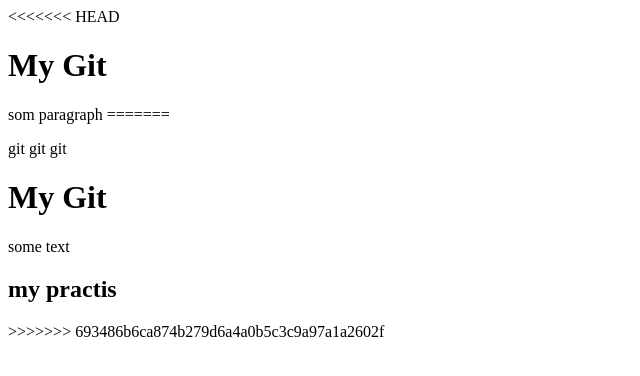
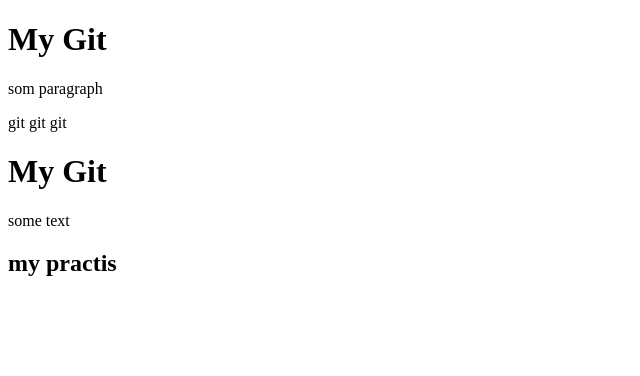
Before and after one commit to Diana-Zaqaryan/my-practic, a plain HTML site: page index.html in a window 1280 px wide. Shown: the whole page, without its empty margins (0-640 px from the left). Drawn offline with Linux system fonts and the light colour scheme.

Commit message:
refresh fails

```diff
--- a/index.html
+++ b/index.html
@@ -7,15 +7,15 @@
     <title>Document</title>
 </head>
 <body>
-<<<<<<< HEAD
+
     <h1>My Git</h1>
-    <p></p>som paragraph
-=======
+    <p>som paragraph</p>
+
 	<p>git git git</p>
 	<h1>My Git</h1>
 	<p>some text</p>
 	<h2>my practis</h2>
->>>>>>> 693486b6ca874b279d6a4a0b5c3c9a97a1a2602f
+
 <script src="move.js"></script>
 </body>
 </html>
```
